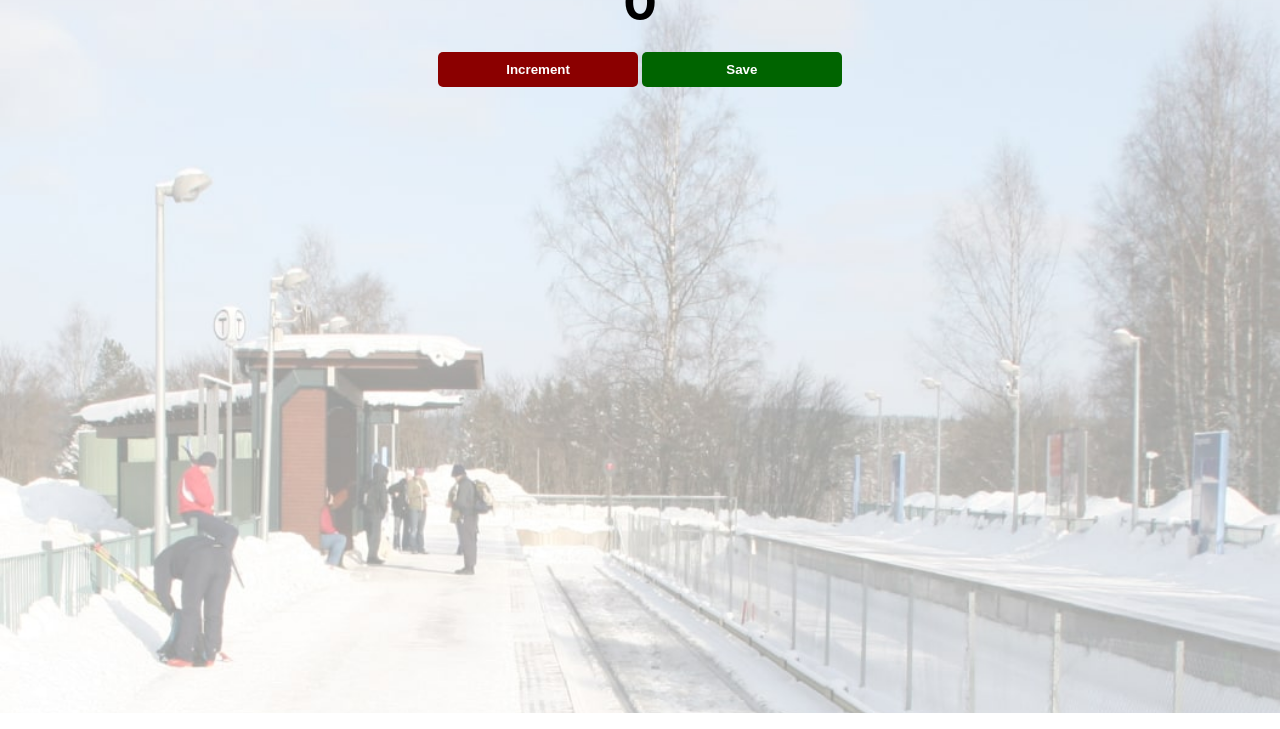
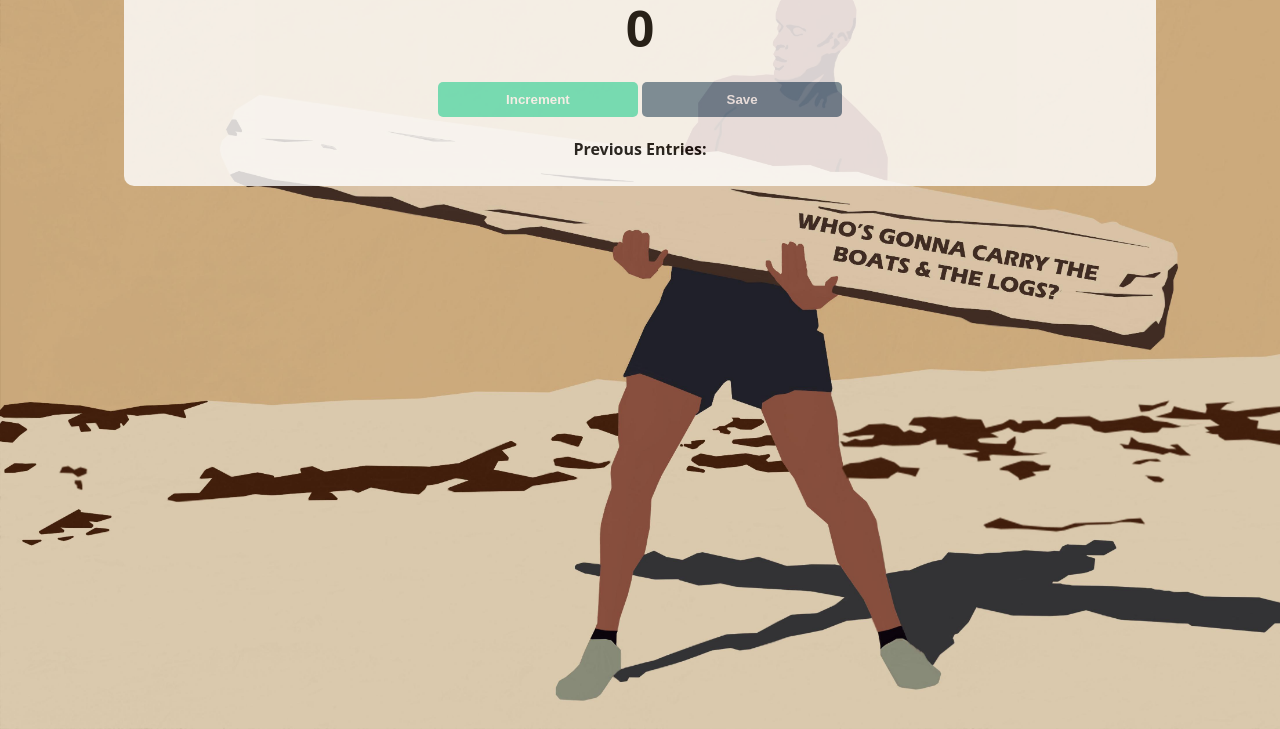
Before and after one commit to Vi-neet/passenger-counter-app, a plain HTML site: page index.html in a window 1280 px wide. Shown: the part 87-816 px from the top of the page. Drawn offline with Linux system fonts and the light colour scheme.

Commit message:
Changed the styling

```diff
--- a/index.html
+++ b/index.html
@@ -7,10 +7,14 @@
     <link rel="stylesheet" href="style.css">
 </head>
 <body>
-    <h1>People Entered:</h1>
-    <h2 id="count-el">0</h2>
-    <button id="increment-btn" onclick="increment()">Increment</button>
-    <button id="save-btn" onclick="save()">Save</button>
+    <div class="container">
+        <h1>Reps done: </h1>
+        <h2 id="count-el">0</h2>
+        <button id="increment-btn" onclick="increment()">Increment</button>
+        <button id="save-btn" onclick="save()">Save</button>
+        <p id="save-el"> Previous Entries: </p>
+    </div>
+
     <script src="script.js"></script>
 </body>
 </html>
--- a/script.js
+++ b/script.js
@@ -1,13 +1,17 @@
 let countEl= document.getElementById('count-el');
+let saveEl= document.getElementById('save-el');
 
 let count=0;
 
 function increment(){
     count += 1;
-    countEl.innerText=count;
+    countEl.textContent=count;
 }
 
 
 function save (){
-    console.log(count);
+    let saveCount = count + " - ";
+    saveEl.textContent+= saveCount;
+    countEl.textContent= 0;
+    count=0;
 }
--- a/style.css
+++ b/style.css
@@ -1,11 +1,19 @@
 body {
-    background-image: url("station.jpg");
+  background-image: url("david.jpg");
   background-size: cover;
-    font-family: -apple-system, BlinkMacSystemFont, 'Segoe UI', Roboto, Oxygen, Ubuntu, Cantarell, 'Open Sans', 'Helvetica Neue', sans-serif;
+  font-family: "Open Sans", "Helvetica Neue", sans-serif;
   font-weight: bold;
   text-align: center;
+  height: 100vh;
 }
-
+.container {
+  background-color: white;
+  max-width: 80%;
+  margin: auto;
+  padding: 10px;
+  opacity: 80%;
+  border-radius: 10px;
+}
 h1 {
   margin-top: 10px;
   margin-bottom: 10px;
@@ -26,12 +34,21 @@ button {
   width: 200px;
   margin-bottom: 5px;
   border-radius: 5px;
+  cursor: pointer;
+  transition: all 0.25ms;
+}
+
+button:hover {
+  opacity: 70%;
 }
 
 #increment-btn {
-    background: darkred;
+  background: #63e6be;
 }
 
 #save-btn {
-    background: darkgreen;
+  background: #6b8599;
 }
+#save-el {
+  font-weight: bold;
+}
```
Also changed, not shown: david.jpg (added), station.jpg (deleted). Lines whose indentation alone changed are shown as unchanged.
